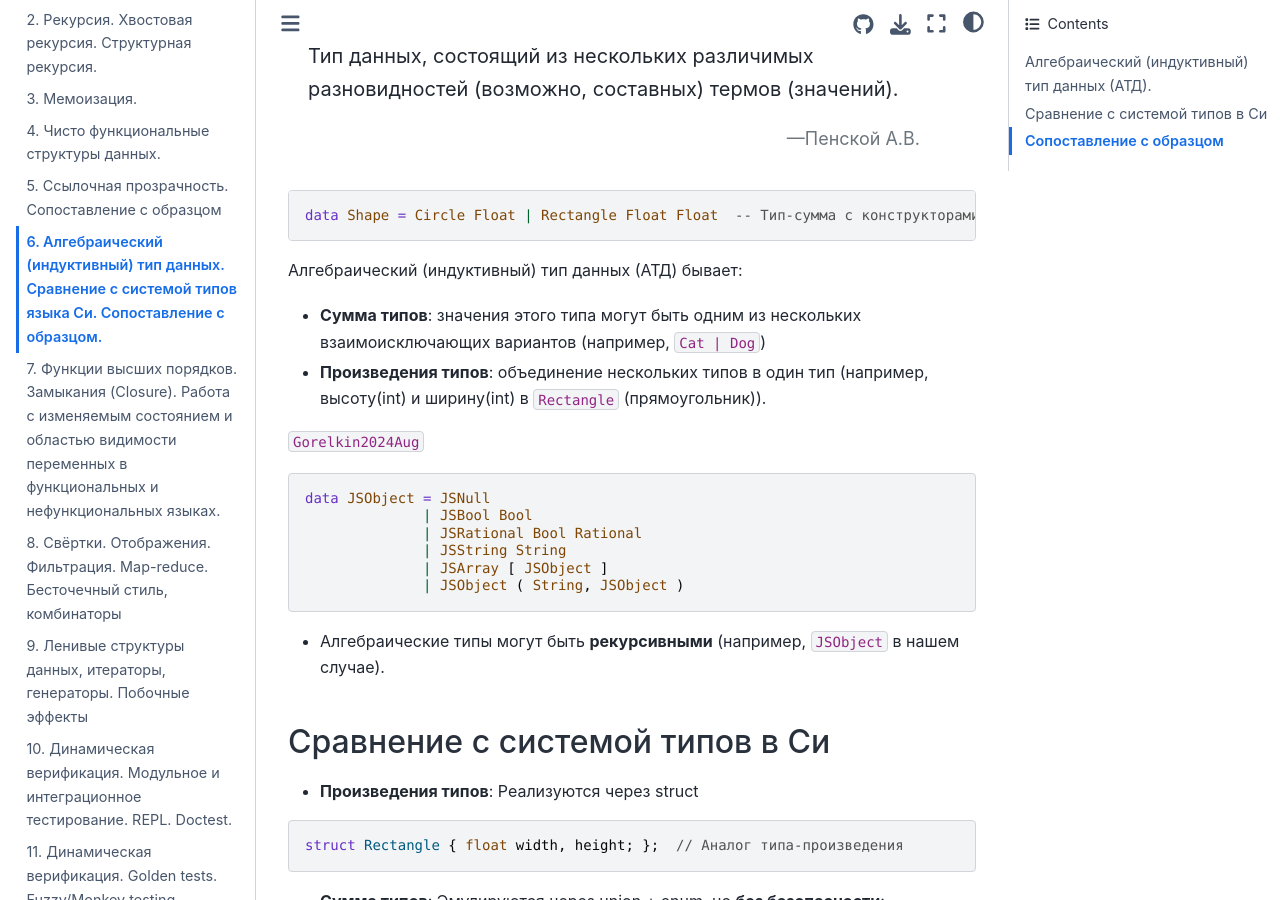
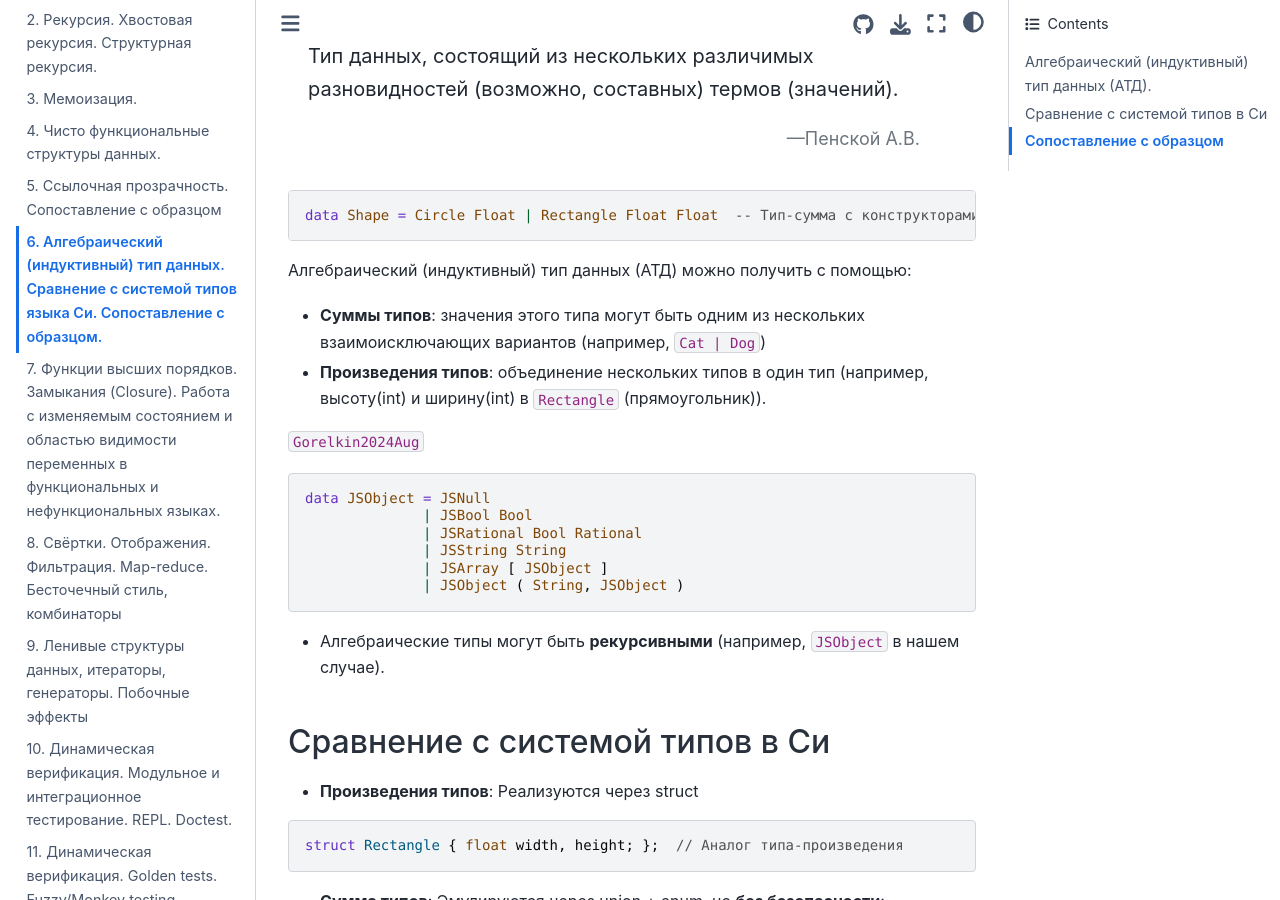
Before and after one commit to AaLexUser/Functional-programming-exam, a Jupyter Book: the page built from parts/6q.md, in a window 1280 px wide and 900 px high, scrolled down 445 px. Built offline with Jupyter Book 1.0.4 settings and Sphinx 7.4.7 and the Sphinx Book theme 1.1.4, drawn with Linux system fonts in a browser that asks for light colours; cross-references to code outside the pages are shown as plain code.

Commit message:
6 update

````diff
--- a/parts/6q.md
+++ b/parts/6q.md
@@ -17,9 +17,9 @@
 data Shape = Circle Float | Rectangle Float Float  -- Тип-сумма с конструкторами
 ```
 
-Алгебраический (индуктивный) тип данных (АТД) бывает:
+Алгебраический (индуктивный) тип данных (АТД) можно получить с помощью:
 
-- **Сумма типов**: значения этого типа могут быть одним из нескольких взаимоисключающих вариантов (например, `Cat | Dog`)
+- **Суммы типов**: значения этого типа могут быть одним из нескольких взаимоисключающих вариантов (например, `Cat | Dog`)
 - **Произведения типов**: объединение нескольких типов в один тип (например, высоту(int) и ширину(int) в `Rectangle` (прямоугольник)).
 
 {cite}`Gorelkin2024Aug`
````
